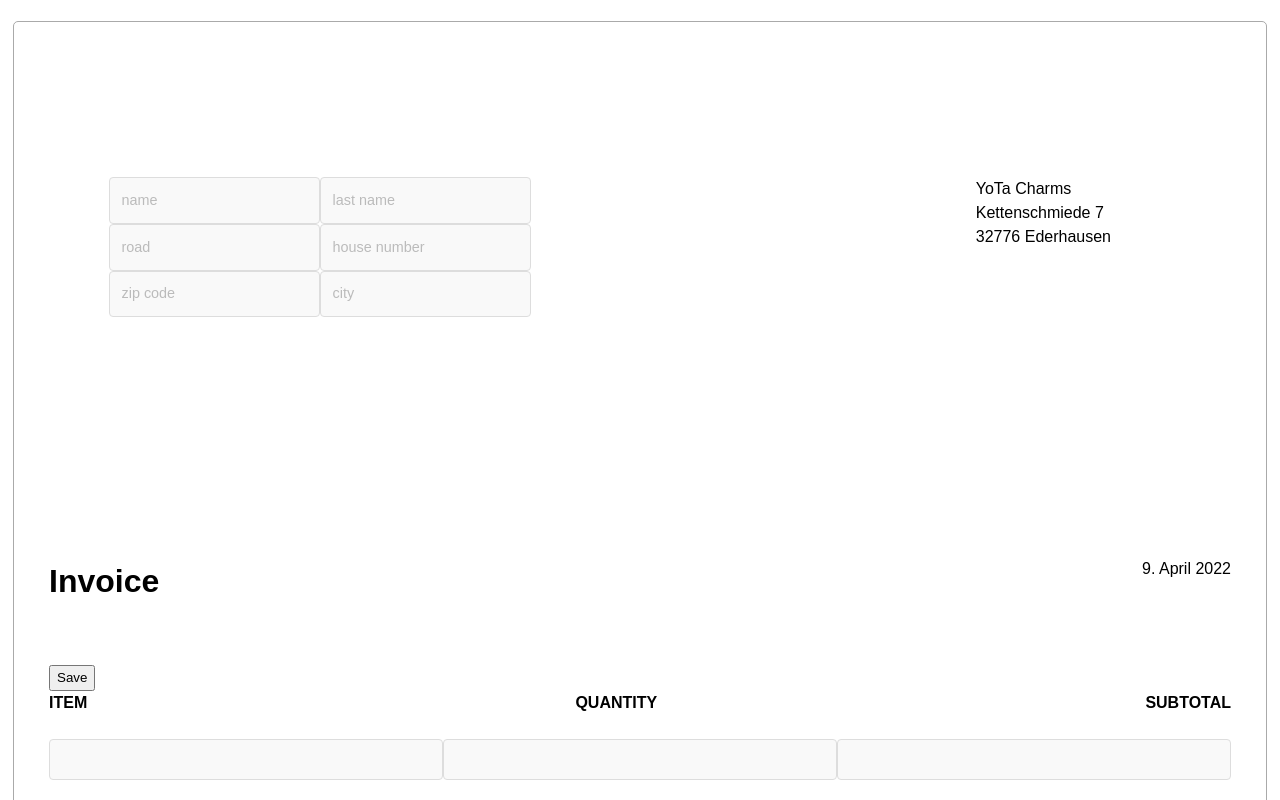
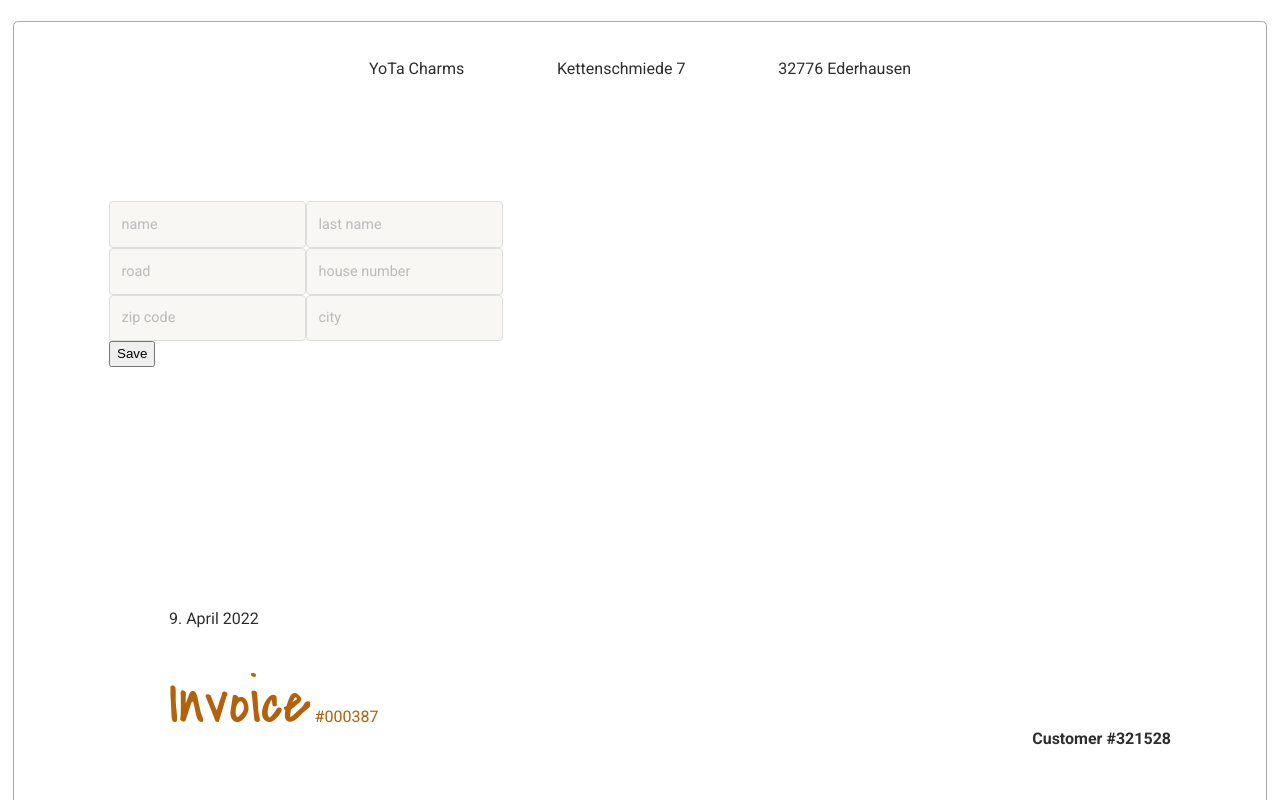
Before and after one commit to Lachefdev/invoice_generator, a website: page public/index.html in a window 1280 px wide. Shown: the top 800 px of the page. Drawn offline with Linux system fonts and the light colour scheme.

Commit message:
Further form adjustments

```diff
--- a/public/index.html
+++ b/public/index.html
@@ -19,6 +19,11 @@
     <div class="container">
         <form class="form">
             <!-- Logo missing -->
+            <div class="company-data">
+                <span class="company-name">YoTa Charms</span>
+                <span class="company-adress">Kettenschmiede 7</span>
+                <span class="company-location">32776 Ederhausen</span>
+            </div>
 
             <!-- letter head -->
             <div class="letter-head">
@@ -63,32 +68,30 @@
                             <span class="form-error"></span>
                         </div>
                     </div>
-                </div>
 
-                <div class="company-data">
-                    <span class="company-name">YoTa Charms</span>
-                    <span class="company-adress">Kettenschmiede 7</span>
-                    <span class="company-location">32776 Ederhausen</span>
+                    <button type="submit">Save</button>
+
                 </div>
             </div>
+
+            <div>
+                <span class="invoice-date"></span><br><br>
+            </div>
+
             <!-- subject -->
             <div class="subject-line">
-                <div class="left-hand side">
+                <div class="left-hand">
                     <span class="invoice-title">Invoice</span>
-                    <span class="invoice-id">
-                        <!-- #003287 -->
-                    </span>
+                    <span class="invoice-id"></span>
+                    <!-- #003287 -->
                 </div>
-                <div class="right-hand side">
-                    <span class="invoice-date">
-                        <!--Date-->
-                    </span>
-                    <span class="customer-id">
-                        <!-- System überlegen -->
-                    </span>
+                <div class="right-hand"><br><br><br>
+                    <span class="customer-id"></span>
+                    <!-- System überlegen -->
                 </div>
             </div>
-            <button type="submit">Save</button>
+
+
         </form>
         <!-- purchase-overview -->
         <div class="legend">
@@ -157,9 +160,7 @@
             </div>
             <div class="invoice-due">
                 <span class="due-title">Due by</span>
-                <span class="due-date">
-                    <!-- calculated by invoice-date -->
-                </span>
+                <span class="due-date"></span>
             </div>
             <div class="invoice-total">
                 <span class="total-title">Total</span>
@@ -169,6 +170,7 @@
             </div>
         </div>
         <span class="customer-relations">Thank you!</span>
+
         <!-- footer -->
         <div class="company-credentials">
             <div class="company-item">
@@ -200,14 +202,22 @@
     }
 
     let customerId = $('.customer-id');
+    const createNumber = (min, max) => ~~(Math.random() * (max - min + 1) + min);
+    customerId.innerHTML = `Customer #${String(createNumber(10, 99)) + String(createNumber(10, 99)) + String(createNumber(10, 99))}`;
+
     let invoiceId = $('.invoice-id');
+    invoiceId.innerHTML = '#' + '000' + `${387}`;
 
     let invoiceDate = $('.invoice-date');
-    let date = new Date(), options = {year: 'numeric', month: 'long', day: 'numeric'};
+    let date = new Date(), options = { year: 'numeric', month: 'long', day: 'numeric' };
     invoiceDate.innerHTML = date.toLocaleString('de-DE', options);
 
     let invoiceDue = $('.due-date');
-    invoiceDue.innerHTML = date.setDate((date.getDate().toLocaleString('de-DE', options) + 30)).toLocaleString('de-DE', options);
+    let iso = date.toISOString();
+    let n = iso.split('T');
+    let n1 = n[0];
+    let x = new Date(new Date(n1).setDate(new Date(n1).getDate() + 30));
+    invoiceDue.innerHTML = x.toLocaleString('de-DE', options);
 
     let invoiceTotal = $('.total-amount');
 
--- a/public/styles.css
+++ b/public/styles.css
@@ -1,11 +1,14 @@
 /*
-Schriften
 
 orange #b2620b
 dunkelrot #761c20
 beige #d6d1b9
 
 */
+
+@import url('https://fonts.googleapis.com/css2?family=Covered+By+Your+Grace&family=Roboto:wght@400;700&display=swap');
+
+
 
 * {
     box-sizing: border-box;
@@ -21,9 +24,10 @@ beige #d6d1b9
     border: 1px solid #aaa;
     border-radius: 5px;
 
-    font-family: sans-serif;
+    font-family: 'Roboto', sans-serif;;
     font-size: 16px;
     line-height: 1.5em;
+    color: #2d2d2d;
 }
 
 .form * {
@@ -31,10 +35,21 @@ beige #d6d1b9
     line-height: 1.5em;
 }
 
-.letter-head {
+.company-data {
     display: flex;
     flex-direction: row;
     justify-content: space-between;
+}
+
+.company-name {
+    margin-left: 320px;
+}
+
+.company-location {
+    margin-right: 320px;
+}
+
+.letter-head {
     margin-bottom: 240px;
 }
 
@@ -42,18 +57,6 @@ beige #d6d1b9
     align-self: flex-start;
     margin-top: 120px;
     margin-left: 60px;
-}
-
-/* Kopfzeile */
-.company-data {
-    margin-top: 120px;
-    margin-right: 120px;
-    display: flex;
-    flex-direction: column;
-}
-
-.company-adress > * {
-    align-self: flex-start;
 }
 
 .first-line, .second-line , .third-line {
@@ -77,12 +80,12 @@ beige #d6d1b9
 
     padding: 0.8em;
     font-size: 0.9em;
-    font-family: sans-serif;
+    font-family: 'Roboto', sans-serif;;
 
     outline: none;
     border: 1px solid #ddd;
     border-radius: 4px;
-    background: #f9f9f9;
+    background: #f8f7f4;
     transition: background 0.25s, border-color 0.25s, color 0.25s;
 }
 
@@ -96,9 +99,9 @@ beige #d6d1b9
 
 /* Funktionalität JS */
 .form-error, .quantity-error {
-    color: #d50000;
+    color: #761c20;
     background-color: #fff8f8;
-    border-color: #dd5500;
+    border-color: #b2620b;
     visibility: hidden;
 }
 
@@ -106,31 +109,30 @@ beige #d6d1b9
     visibility: visible;
 }
 
-.subject-line {
-    display: flex;
-    flex-direction: row;
-    justify-content: space-between;
-    margin-bottom: 60px;
+.invoice-date {
+    margin-left: 120px;
 }
 
-.left-hand-side, .right-hand-side {
+.subject-line {
+    margin-bottom: 180px;
+    margin-left: 120px;
     display: flex;
-    flex-direction: column;
+    justify-content: space-between;
 }
 
 .invoice-title {
-    align-self: flex-start;
-    font-weight: bold;
-    font-size: 2em;
+    font-family: 'Covered By Your Grace', cursive;
+    font-size: 4em;
+    color: #b2620b;
 }
 
 .invoice-id {
-    align-self: flex-start;
-    color: #bbb;
+    color: #b2620b;
 }
 
-.invoice-date, .customer-id {
-    align-self: flex-start;
+.customer-id {
+    margin-right: 60px;
+    font-weight: bold;
 }
 
 /* Positionierung % */
@@ -148,10 +150,6 @@ beige #d6d1b9
     justify-content: space-between;
 }
 
-.listings-item > * {
-
-}
-
 .payment-matters {
     display: flex;
     flex-direction: row;
@@ -159,7 +157,7 @@ beige #d6d1b9
     margin-bottom: 240px;
 }
 
-.bank-details, .payment-due, .invoice-total {
+.bank-details, .invoice-due, .invoice-total {
     align-self: flex-start;
     display: flex;
     flex-direction: column;
@@ -170,18 +168,20 @@ beige #d6d1b9
 }
 
 .customer-relations {
-    font-weight: bold;
-    font-size: 1.5em;
+    font-family: 'Covered By Your Grace', cursive;
+    font-size: 4em;
+    color: #761c20;
     position: absolute;
     right: 120px;
-    bottom: 240px;
+    bottom: 320px;
 }
 
 .company-credentials {
     display: flex;
     flex-direction: row;
     justify-content: space-between;
-    margin-top: 420px;
+    margin-top: 480px;
+    /* border-top: 1px solid #bbb; */
 }
 
 .company-item {
@@ -191,3 +191,7 @@ beige #d6d1b9
 .company-court, .company-ust, .company-url {
     font-weight: bold;
 }
+
+button {
+
+}
--- a/server.js
+++ b/server.js
@@ -1,4 +1,6 @@
 'use strict';
+
+const { initBase, saveProducts } = require('./catalogue');
 
 //Express
 const express = require('express');
@@ -54,7 +56,7 @@ server.post('/save_customer', (req, res) => {
 //INIT
 const init = () => {
 
-    db.initBase();
+    initBase();
     db.init();
     server.listen(80, err => console.log(err || 'Server läuft'));
 }
```
Also changed, not shown: catalogue.js (+18 -1 lines), db.js (+0 -16 lines), public/index.js (line endings or trailing spaces).
